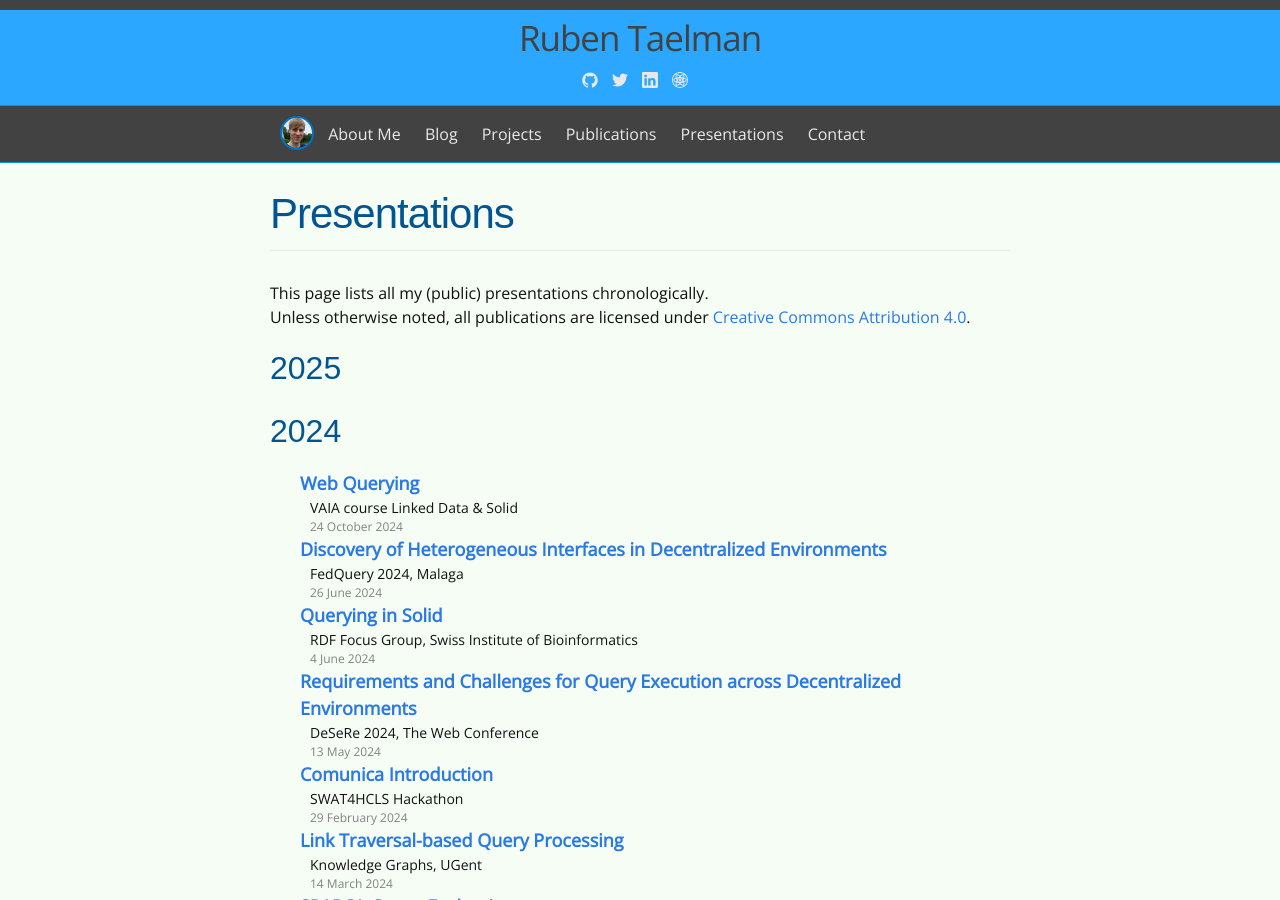
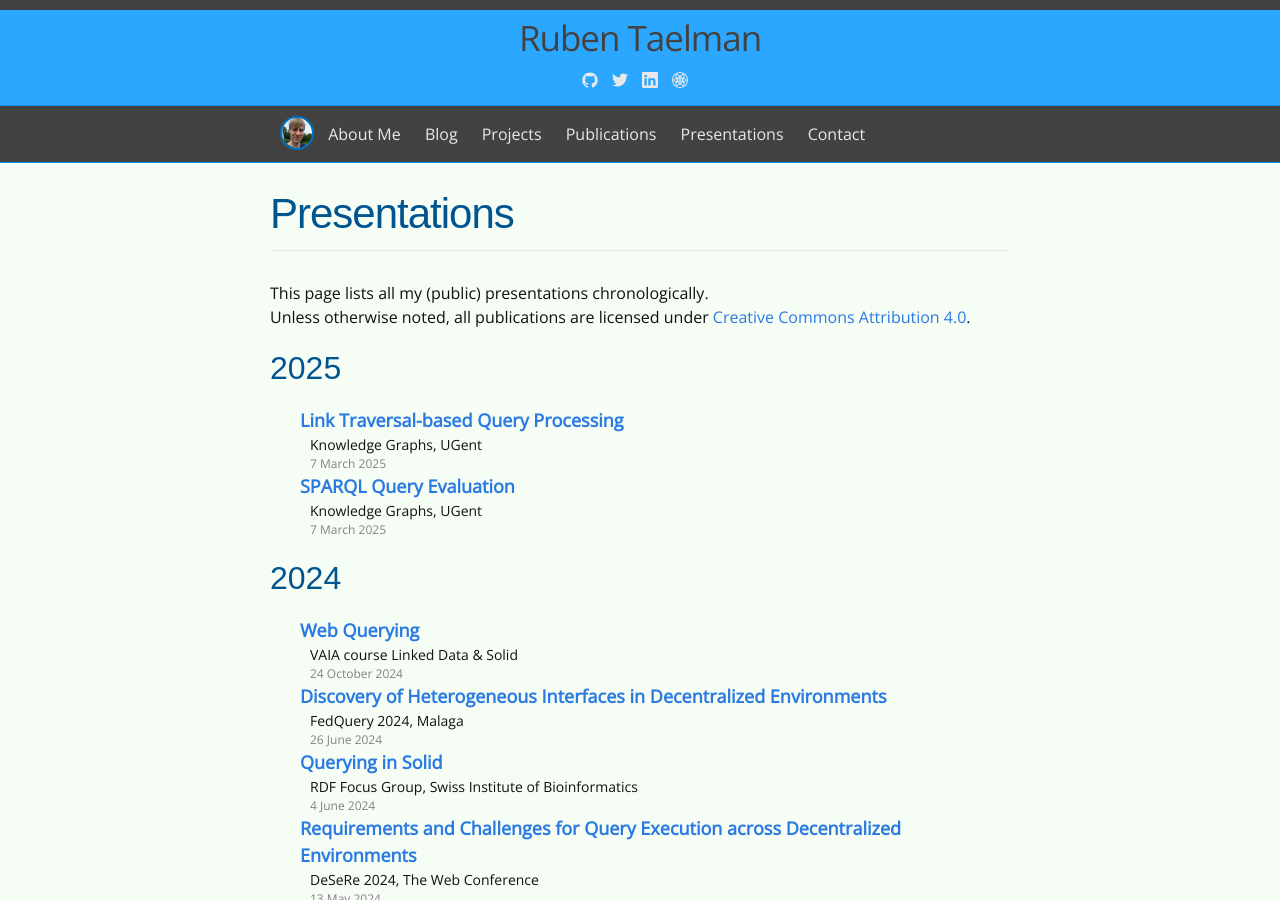
Before and after one commit to rubensworks/rubensworks.net, a Jekyll site: the page built from presentations.md, in a window 1280 px wide and 900 px high. Built offline with Jekyll 4.4.1, drawn with Linux system fonts in a browser that asks for light colours; some web fonts are replaced.

Commit message:
Add Knowledge Graphs guest lecture to presentations

```diff
--- a/_data/presentations.yml
+++ b/_data/presentations.yml
@@ -1,3 +1,14 @@
+"2025-ugent-knowledgegraphs-linktraversal":
+    title: "Link Traversal-based Query Processing"
+    venue: "Knowledge Graphs, UGent"
+    date: "7 March 2025"
+    url: "https://www.rubensworks.net/raw/slides/2025/ugent-knowledgegraphs-linktraversal/"
+"2025-ugent-knowledgegraphs-sparqlengines":
+    title: "SPARQL Query Evaluation"
+    venue: "Knowledge Graphs, UGent"
+    date: "7 March 2025"
+    url: "https://www.rubensworks.net/raw/slides/2025/ugent-knowledgegraphs-sparqlengines/"
+
 "2024-vaia-webquerying":
     title: "Web Querying"
     venue: "VAIA course Linked Data & Solid"
```
